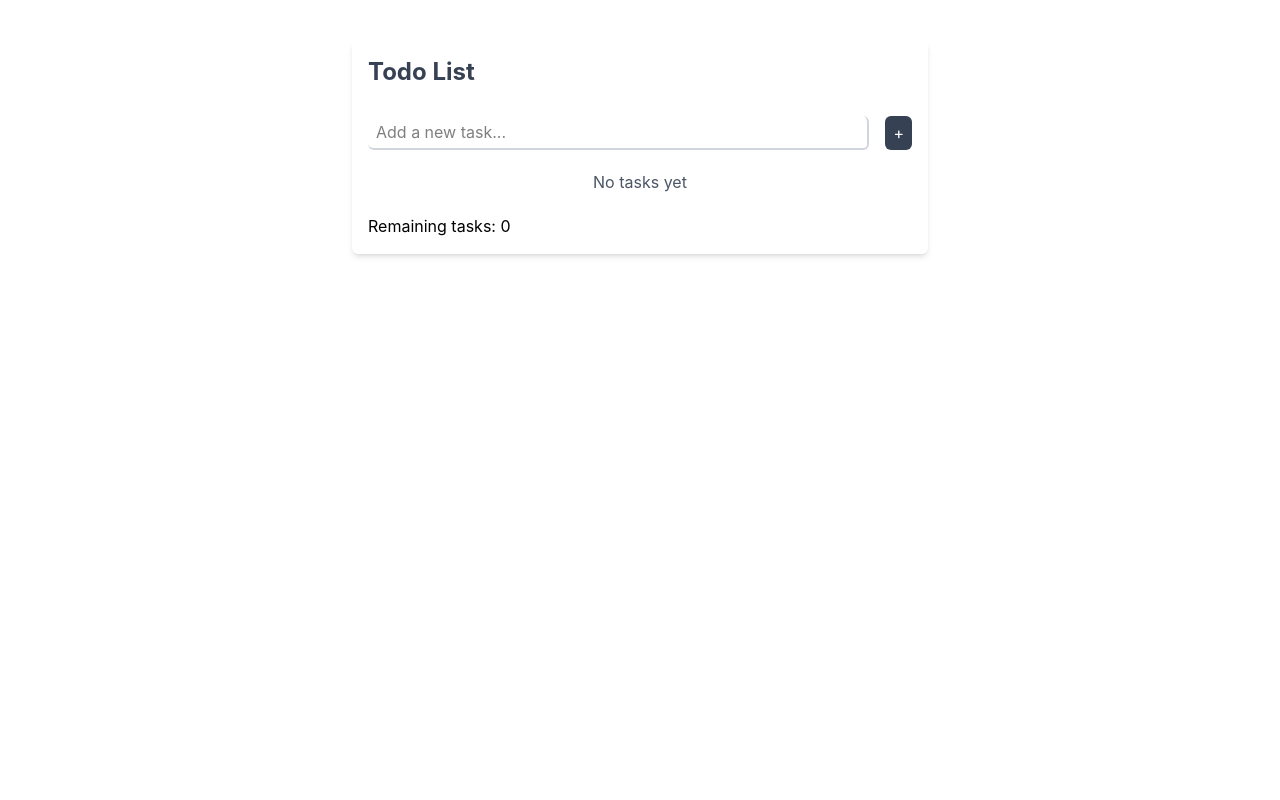
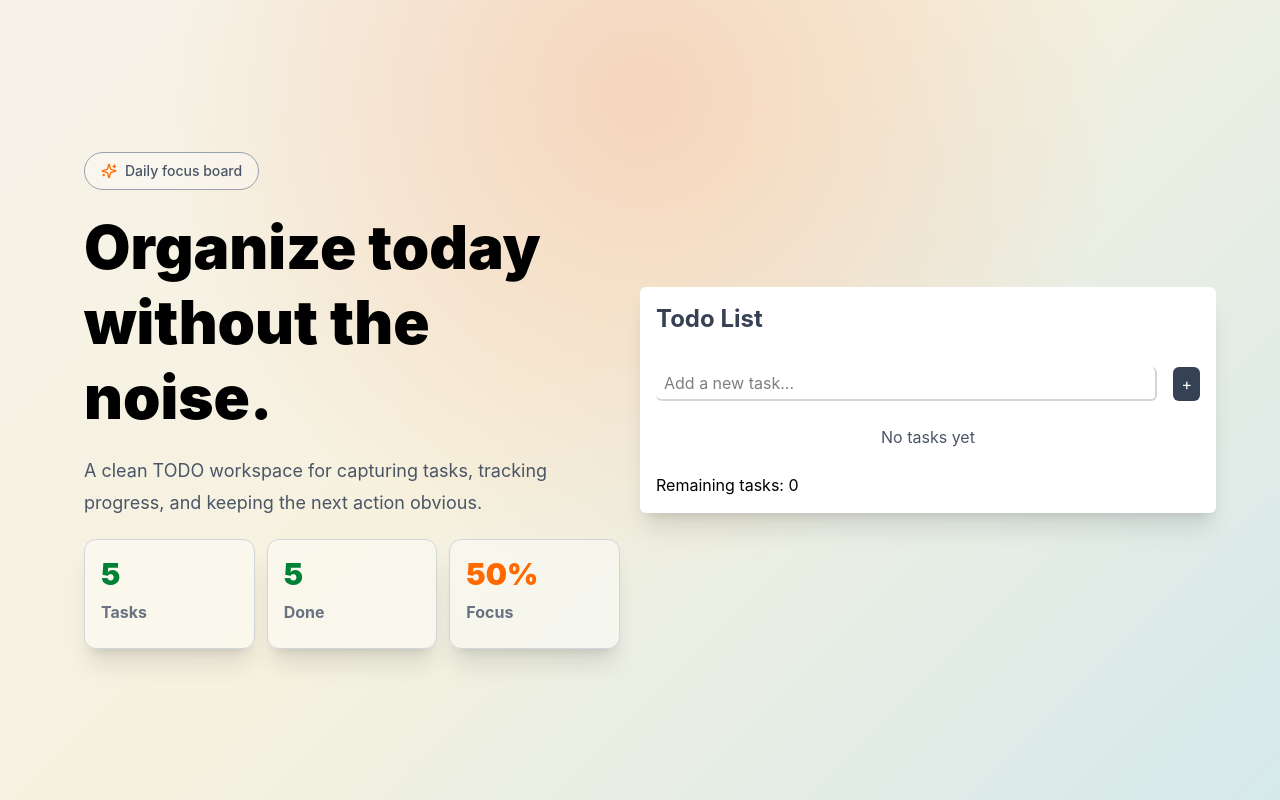
Before and after one commit to nizarchaouch/TodoList-MyTasker, a React (Vite) app: page / in a window 1280 px wide. Built offline with nearby package versions, Linux system fonts and the light colour scheme.

Commit message:
feat: enhance UI with new layout and card components for task overview

```diff
--- a/src/App.tsx
+++ b/src/App.tsx
@@ -1,5 +1,7 @@
 import { useMemo, useRef } from "react";
 import useTasks from "./hooks/useTasks";
+import "./index.css";
+import Card from "./components/Card";
 
 function App() {
   const { tasks, setTasks } = useTasks();
@@ -48,30 +50,79 @@ function App() {
 
 
   return (
-    //<div className="min-h-screen flex items-center justify-center bg-gray-100"></div>
-    <div className="max-w-xl mx-auto mt-10 p-4 bg-white flex flex-col gap-3 rounded-md shadow-md">
+    <div className="grid md:min-h-screen grid-cols-1 p-4 md:grid-cols-2 md:items-center">
+      <div className="w-full  max-w-xl p-4 justify-self-end space-y-5 p-5">
+        <div className="inline-flex items-center bg-white/30  border border-gray-400  gap-2 rounded-full px-4 py-2 text-sm font-medium text-gray-600">
+          <svg xmlns="http://www.w3.org/2000/svg" width="24" height="24" viewBox="0 0 24 24" fill="none" stroke="currentColor" stroke-width="2" stroke-linecap="round" stroke-linejoin="round" className="stroke-orange-500 h-4 w-4 text-secondary"><path d="M9.937 15.5A2 2 0 0 0 8.5 14.063l-6.135-1.582a.5.5 0 0 1 0-.962L8.5 9.936A2 2 0 0 0 9.937 8.5l1.582-6.135a.5.5 0 0 1 .963 0L14.063 8.5A2 2 0 0 0 15.5 9.937l6.135 1.581a.5.5 0 0 1 0 .964L15.5 14.063a2 2 0 0 0-1.437 1.437l-1.582 6.135a.5.5 0 0 1-.963 0z"></path><path d="M20 3v4"></path><path d="M22 5h-4"></path><path d="M4 17v2"></path><path d="M5 18H3"></path></svg>
+          Daily focus board
+        </div>
+        <h1 className="max-w-xl text-5xl font-black leading-tight tracking-normal text-foreground sm:text-6xl">
+          Organize today without the noise.
+        </h1>
+        <p className="max-w-lg text-lg leading-8 text-gray-600">
+          A clean TODO workspace for capturing tasks, tracking progress, and keeping the next action obvious.
+        </p>
+        <div className="flex justify-between gap-3">
+          <Card color="text-green-700" number="5" name="Tasks" />
+          <Card color="text-green-700" number="5" name="Done" />
+          <Card color="text-orange-500" number="50%" name="Focus" />
+        </div>
+      </div>
+      <div className="w-full max-w-xl p-4 bg-white flex flex-col gap-4 rounded-md shadow-xl">
         <h1 className="text-2xl font-bold mb-4 text-gray-700">Todo List</h1>
-      <div className="w-full flex gap-2" >
-        <input onKeyDown={handleKeyDown} ref={newtaskRef} className="flex-1 border-b-2 border-r-2 border-gray-300 rounded-md py-1 px-2 mr-2 " type="text" placeholder="Add a new task..." />
-        <button onClick={handelAddTask} className="bg-gray-700 rounded-md text-white py-1 px-2 cursor-pointer hover:bg-gray-800">+</button>
+        <div className="w-full flex gap-2">
+          <input
+            onKeyDown={handleKeyDown}
+            ref={newtaskRef}
+            className="flex-1 border-b-2 border-r-2 border-gray-300 rounded-md py-1 px-2 mr-2 "
+            type="text"
+            placeholder="Add a new task..."
+          />
+          <button
+            onClick={handelAddTask}
+            className="bg-gray-700 rounded-md text-white py-1 px-2 cursor-pointer hover:bg-gray-800"
+          >
+            +
+          </button>
         </div>
         <div className="flex flex-col gap-3">
           {tasks.length === 0 ? (
-          <p className="text-gray-600 py-2 text-md text-center">No tasks yet</p>
-        ) : tasks.map((task) => <div key={task.id}>
-          <div className="flex justify-between border-1 border-gray-200 p-2 rounded-md" >
-            <div className="w-full cursor-pointer" onClick={() => handleTaskCompletion(task.id)} >
-              <div className=" flex  items-center gap-2" >
-                <input type="checkbox" className="cursor-pointer" checked={task.completed} readOnly />
-                <span className={task.completed ? "line-through" : ""}>{task.text} </span>
+            <p className="text-gray-600 py-2 text-md text-center">
+              No tasks yet
+            </p>
+          ) : (
+            tasks.map((task) => (
+              <div key={task.id}>
+                <div className="flex justify-between border-1 border-gray-200 p-2 rounded-md">
+                  <div
+                    className="w-full cursor-pointer"
+                    onClick={() => handleTaskCompletion(task.id)}
+                  >
+                    <div className=" flex  items-center gap-2">
+                      <input
+                        type="checkbox"
+                        className="cursor-pointer"
+                        checked={task.completed}
+                        readOnly
+                      />
+                      <span className={task.completed ? "line-through" : ""}>
+                        {task.text}{" "}
+                      </span>
                     </div>
                   </div>
-            <button className="cursor-pointer hover:bg-gray-200" onClick={() => handleTaskDeletion(task.id)}>✖️</button>
+                  <button
+                    className="cursor-pointer hover:bg-gray-200"
+                    onClick={() => handleTaskDeletion(task.id)}
+                  >
+                    ✖️
+                  </button>
                 </div>
-
-        </div>)}
+              </div>
+            ))
+          )}
         </div>
         <div>Remaining tasks: {remainingTasks}</div>
+      </div>
     </div>
   );
 }
--- /dev/null
+++ b/src/components/Card.tsx
@@ -0,0 +1,14 @@
+type CardProps = {
+    name: string;
+    number: string
+    color: string;
+};
+
+export default function Card({ name, number, color }: CardProps) {
+    return (
+        <div className="w-full max-w-sm p-4 bg-white/40 flex flex-col gap-2 rounded-xl shadow-xl border border-gray-300 transition-transform hover:-translate-y-1">
+            <p className={`text-3xl font-black ${color}`}>{number}</p>
+            <h2 className="text-md text-gray-500 font-bold mb-2">{name}</h2>
+        </div>
+    );
+}
--- a/src/index.css
+++ b/src/index.css
@@ -1 +1,8 @@
 @import "tailwindcss";
+
+body {
+  background: radial-gradient(circle at var(--mx, 50%) var(--my, 12%), hsl(18 86% 58% / 0.22), transparent 30rem),
+              linear-gradient(135deg, hsl(42 42% 94%) 0%, hsl(48 58% 92%) 44%, hsl(187 36% 88%) 100%);
+  background-repeat: no-repeat;
+  min-height: 100vh;
+}
```
Lines whose indentation alone changed are shown as unchanged.
